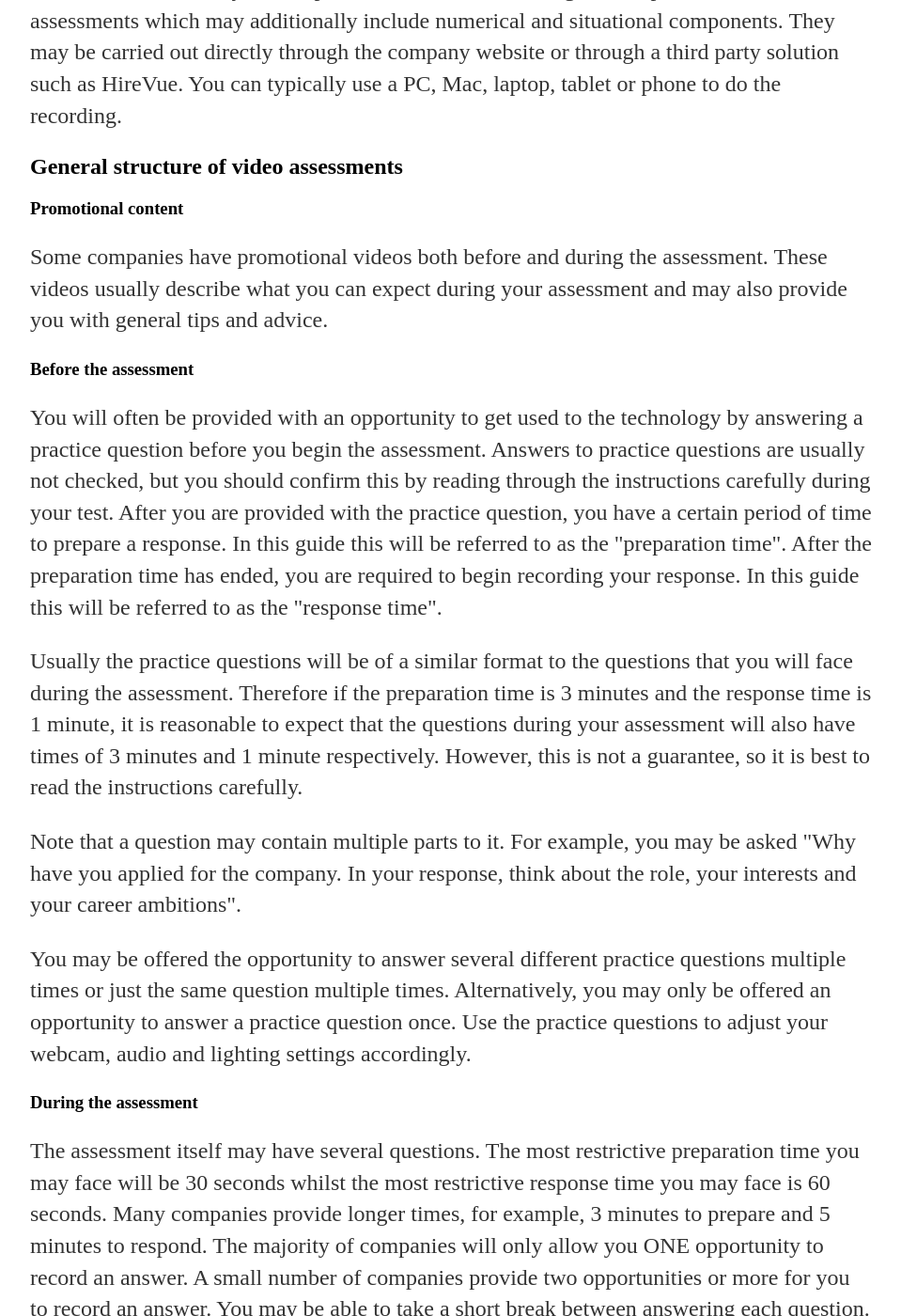
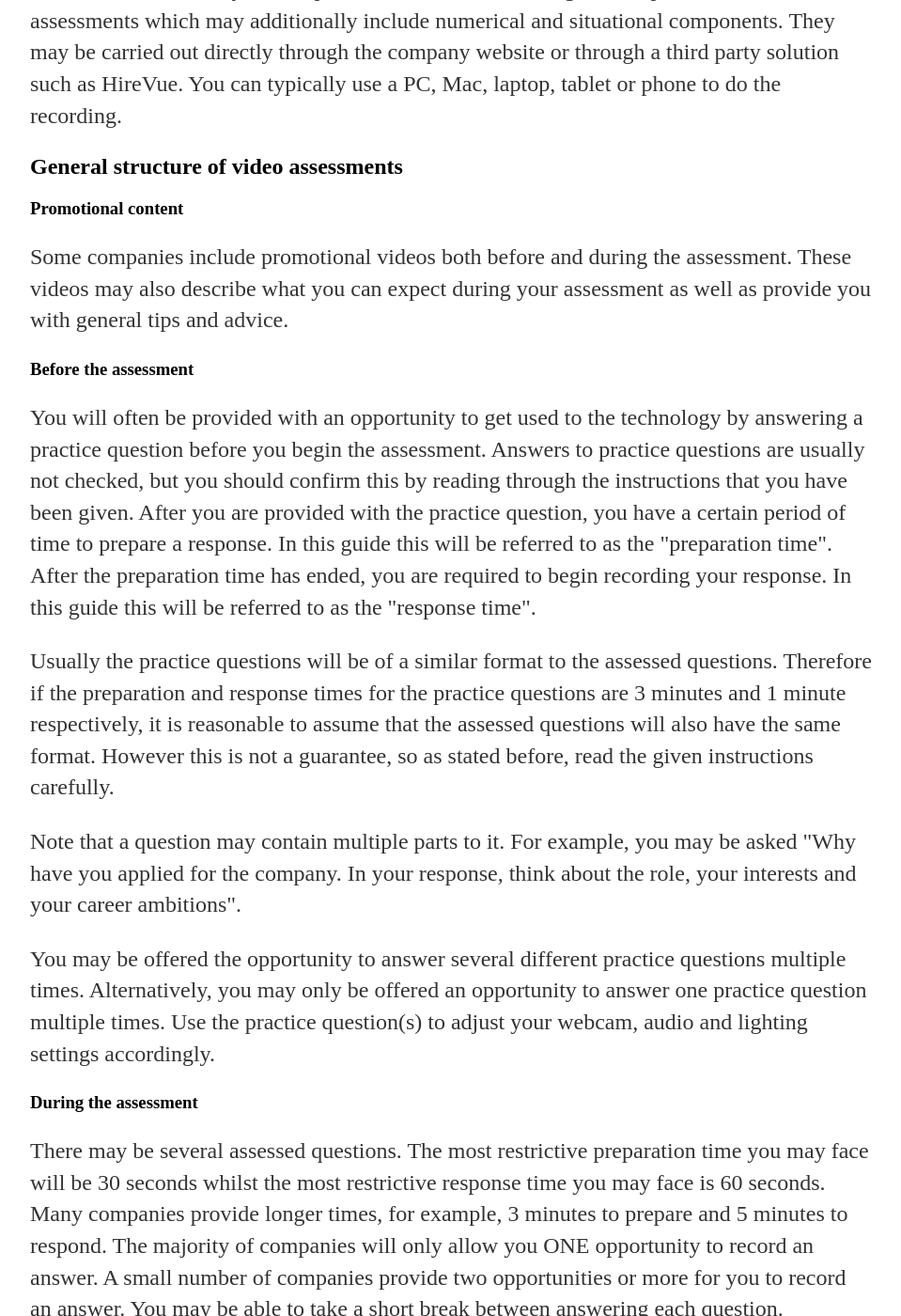
Before and after one commit to pa5411/Graduate-Job-Help, a Jekyll site: the page built from videotests.html, in a window 1280 px wide and 1400 px high, scrolled down 417 px. Shown: the whole window at 94% size, without its empty margins (160-1119 px from the left). Built offline with Jekyll 4.4.1, drawn with Linux system fonts in a browser that asks for light colours; some of the changed text lies outside the part shown.

Commit message:
Update videotests.html

```diff
--- a/videotests.html
+++ b/videotests.html
@@ -14,25 +14,25 @@
 
         <h3>Promotional content</h3>
 
-        <p> Some companies have promotional videos both before and during the assessment. These videos usually describe what you can expect during your assessment and may also provide you with general tips and advice. </p>
+        <p> Some companies include promotional videos both before and during the assessment. These videos may also describe what you can expect during your assessment as well as provide you with general tips and advice. </p>
 
         <h3>Before the assessment</h3>
 
-        <p> You will often be provided with an opportunity to get used to the technology by answering a practice question before you begin the assessment. Answers to practice questions are usually not checked, but you should confirm this by reading through the instructions carefully during your test. After you are provided with the practice question, you have a certain period of time to prepare a response. In this guide this will be referred to as the "preparation time". After the preparation time has ended, you are required to begin recording your response. In this guide this will be referred to as the "response time". </p>
+        <p> You will often be provided with an opportunity to get used to the technology by answering a practice question before you begin the assessment. Answers to practice questions are usually not checked, but you should confirm this by reading through the instructions that you have been given. After you are provided with the practice question, you have a certain period of time to prepare a response. In this guide this will be referred to as the "preparation time". After the preparation time has ended, you are required to begin recording your response. In this guide this will be referred to as the "response time". </p>
 
-        <p> Usually the practice questions will be of a similar format to the questions that you will face during the assessment. Therefore if the preparation time is 3 minutes and the response time is 1 minute, it is reasonable to expect that the questions during your assessment will also have times of 3 minutes and 1 minute respectively. However, this is not a guarantee, so it is best to read the instructions carefully. </p>
+        <p> Usually the practice questions will be of a similar format to the assessed questions. Therefore if the preparation and response times for the practice questions are 3 minutes and 1 minute respectively, it is reasonable to assume that the assessed questions will also have the same format. However this is not a guarantee, so as stated before, read the given instructions carefully. </p>
 
         <p> Note that a question may contain multiple parts to it. For example, you may be asked "Why have you applied for the company. In your response, think about the role, your interests and your career ambitions". </p>
 
-        <p> You may be offered the opportunity to answer several different practice questions multiple times or just the same question multiple times. Alternatively, you may only be offered an opportunity to answer a practice question once. Use the practice questions to adjust your webcam, audio and lighting settings accordingly.</p>
+        <p> You may be offered the opportunity to answer several different practice questions multiple times. Alternatively, you may only be offered an opportunity to answer one practice question multiple times. Use the practice question(s) to adjust your webcam, audio and lighting settings accordingly.</p>
 
         <h3>During the assessment</h3>
 
-        <p> The assessment itself may have several questions. The most restrictive preparation time you may face will be 30 seconds whilst the most restrictive response time you may face is 60 seconds. Many companies provide longer times, for example, 3 minutes to prepare and 5 minutes to respond. The majority of companies will only allow you ONE opportunity to record an answer. A small number of companies provide two opportunities or more for you to record an answer. You may be able to take a short break between answering each question. However, it may not be possible to close the assessment and restart it at the same point. It is therefore advised to complete the assessment in one sitting. </p>
+        <p> There may be several assessed questions. The most restrictive preparation time you may face will be 30 seconds whilst the most restrictive response time you may face is 60 seconds. Many companies provide longer times, for example, 3 minutes to prepare and 5 minutes to respond. The majority of companies will only allow you ONE opportunity to record an answer. A small number of companies provide two opportunities or more for you to record an answer. You may be able to take a short break between answering each question. However, it may not be possible to close the assessment and restart it at the same point. It is therefore advised to complete the assessment in one sitting. </p>
 
          <h3> After the assessment</h3>
 
-         <p> It is unlikely you will receive human feedback from your assessment although you may receive feedback generated by an AI system. You should receive an email informing you whether you have passed or failed. Unfortunately, the emails may not always be clear. For example, if you receive a rejection email, it may mean that you failed the video assessment. Alternatively, it may also mean that you passed the video assessment but your overall application including all tests up until this point did not meet the required threshold. Similarly, whilst an email which states that you have passed may mean that you have passed the video assessment, it does not always guarantee that you will proceed to the next stage of the application process. </p>
+         <p> It is unlikely you will receive human feedback from your assessment although you may receive feedback generated by an AI system. You should receive an email informing you whether you have passed or failed the assessment. Unfortunately the emails may not always be clear. For example, if you receive a rejection email, it may mean that you failed the video assessment. Alternatively, it may also mean that you passed the video assessment but your overall application including all tests up until this point did not meet the required threshold. Similarly, an email which states that you have passed does not always guarantee that you will proceed to the next stage of the application process, again because the required threshold may not have been met. </p>
 
         <h2> How to prepare </h2>
 
@@ -46,8 +46,9 @@
                 <li> Make sure you are in a well-lit room so that the assessor can see your eyes clearly.</li>
                 <li> Avoid distracting objects in the background such as posters. Use a clear background such as an empty wall instead. </li>
                 <li> Ensure that your recording device is fixed on a flat surface so that it cannot move during the assessment. </li>
-                <li> Charge any devices before your starting assessment. </li>
-                <li> It may be helpful to practice recording videos on the device that you will use for the assessment before you start. </li>
+                <li> Charge any devices before you begin the assessment. </li>
+                <li> Practice recording videos on the device that you will use before you begin the assessment. </li>
+                <li> Familiarise yourself with the recording software and its settings. </li>
                 <li> Look directly into the webcam when recording your answer. </li>
                 <li> If you wear glasses, limit glare from the device display by reducing its brightness setting. Ensure that your glasses are clean. </li>
                 <li> Avoid looking into the webcam from unusual angles. Make sure that your entire face is visible and fills a good portion of the frame. </li>
@@ -105,7 +106,7 @@
                 <li> For multiple part questions, respond to each part of the question in the same order as it is given. </li>
                 <li> If you freeze, take a deep breath and either start the response again or continue with your original response. </li>
                 <li> For competency based questions, use the STAR approach. See <a href="/interview.html">here</a> for guidance. </li>
-                <li> For questions about the industry, company and the role. See <a href="/situationaltests.html">here</a> for guidance.
+                <li> For questions about the industry, company and the role, see <a href="/situationaltests.html">here</a> for guidance.
         </ul>
 
 
```
Also changed, not shown: other parts of videotests.html (+1 -1 lines).
